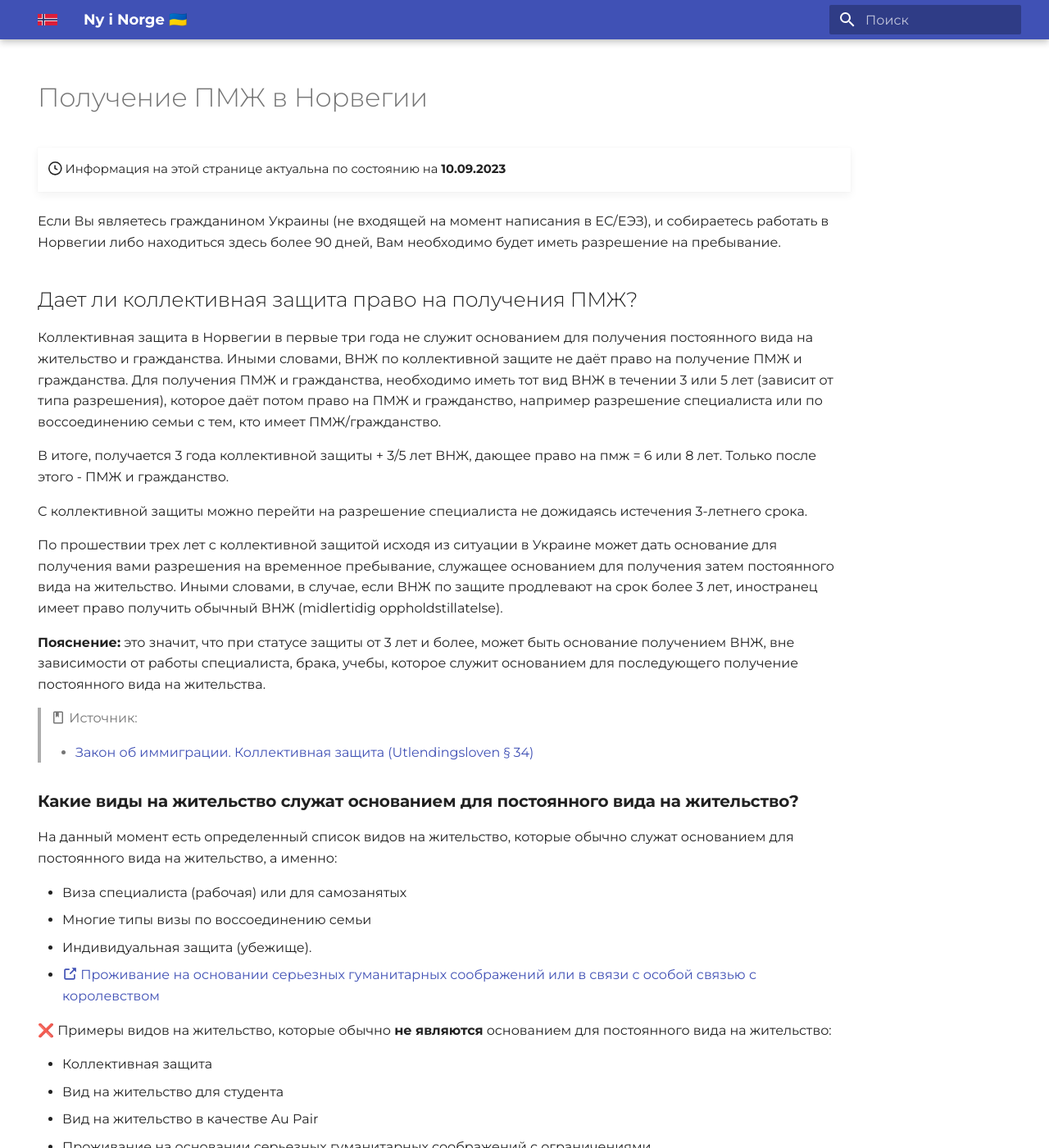
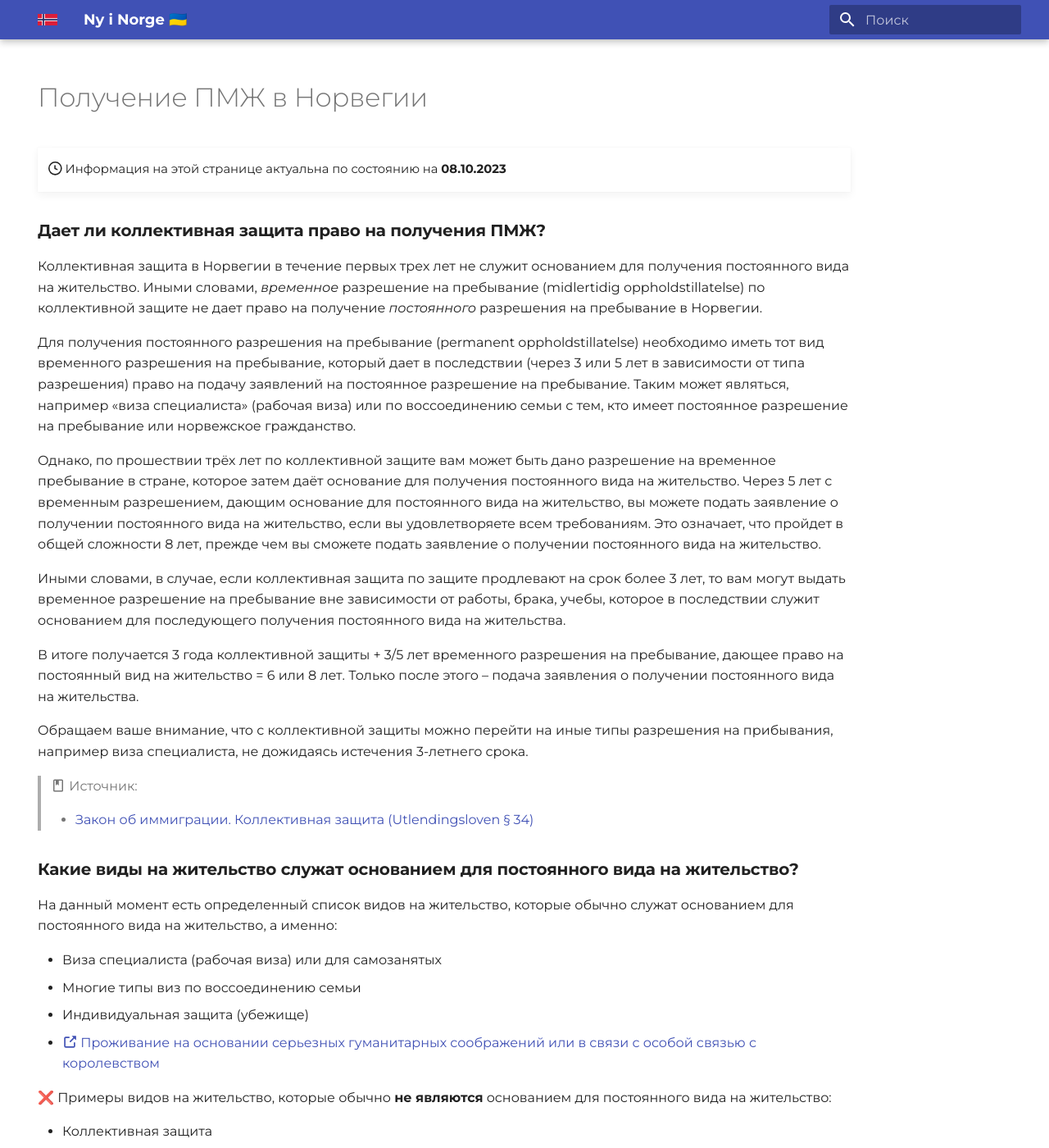
Before and after one commit to nyinorge/nyinorge.github.io, an MkDocs documentation site: the page built from docs/permanent-oppholdstillatelse.md, in a window 1280 px wide and 1400 px high. Shown: the whole window at 82% size. Built offline with MkDocs 1.6.1 and Material for MkDocs 9.7.7, drawn with Linux system fonts in a browser that asks for light colours; some of the changed text lies outside the part shown.

Commit message:
Update kollektiv-beskyttelse.md and permanent-oppholdstillatelse.md

```diff
--- a/docs/permanent-oppholdstillatelse.md
+++ b/docs/permanent-oppholdstillatelse.md
@@ -6,23 +6,21 @@ hide:
 ---
 
 !!! updated ""
-    :octicons-clock-16: Информация на этой странице актуальна по состоянию на **10.09.2023**
+    :octicons-clock-16: Информация на этой странице актуальна по состоянию на **08.10.2023**
 
-Если Вы являетесь гражданином Украины (не входящей на момент написания в ЕС/ЕЭЗ), и собираетесь работать в Норвегии либо находиться здесь более 90 дней, Вам необходимо будет иметь разрешение на пребывание.
+## Дает ли коллективная защита право на получения ПМЖ?
 
+Коллективная защита в Норвегии в течение первых трех лет не служит основанием для получения постоянного вида на жительство. Иными словами, *временное* разрешение на пребывание (midlertidig oppholdstillatelse) по коллективной защите не дает право на получение *постоянного* разрешения на пребывание в Норвегии.
 
-# Дает ли коллективная защита право на получения ПМЖ?
+Для получения постоянного разрешения на пребывание (permanent oppholdstillatelse) необходимо иметь тот вид временного разрешения на пребывание, который дает в последствии (через 3 или 5 лет в зависимости от типа разрешения) право на подачу заявлений на постоянное разрешение на пребывание. Таким может являться, например «виза специалиста» (рабочая виза) или по воссоединению семьи с тем, кто имеет постоянное разрешение на пребывание или норвежское гражданство.
 
-Коллективная защита в Норвегии в первые три года не служит основанием для получения постоянного вида на жительство и гражданства. Иными словами, ВНЖ по коллективной защите не даёт право на получение ПМЖ и гражданства. Для получения ПМЖ и гражданства, необходимо иметь тот вид ВНЖ в течении 3 или 5 лет (зависит от типа разрешения), которое даёт потом право на ПМЖ и гражданство, например разрешение специалиста или по воссоединению семьи с тем, кто имеет ПМЖ/гражданство.
+Однако, по прошествии трёх лет по коллективной защите вам может быть дано разрешение на временное пребывание в стране, которое затем даёт основание для получения постоянного вида на жительство. Через 5 лет с временным разрешением, дающим основание для постоянного вида на жительство, вы можете подать заявление о получении постоянного вида на жительство, если вы удовлетворяете всем требованиям. Это означает, что пройдет в общей сложности 8 лет, прежде чем вы сможете подать заявление о получении постоянного вида на жительство.
 
-В итоге, получается 3 года коллективной защиты + 3/5 лет ВНЖ, дающее право на пмж = 6 или 8 лет. Только после этого - ПМЖ и гражданство.
+Иными словами, в случае, если коллективная защита по защите продлевают на срок более 3 лет, то вам могут выдать временное разрешение на пребывание вне зависимости от работы, брака, учебы, которое в последствии служит основанием для последующего получения постоянного вида на жительства.
 
-С коллективной защиты можно перейти на разрешение специалиста не дожидаясь истечения 3-летнего срока.
+В итоге получается 3 года коллективной защиты + 3/5 лет временного разрешения на пребывание, дающее право на постоянный вид на жительство = 6 или 8 лет. Только после этого – подача заявления о получении постоянного вида на жительства.
 
-По прошествии трех лет с коллективной
-защитой исходя из ситуации в Украине может дать основание для получения вами разрешения на временное пребывание, служащее основанием для получения затем постоянного вида на жительство. Иными словами, в случае, если ВНЖ по защите продлевают на срок более 3 лет, иностранец имеет право получить обычный ВНЖ (midlertidig oppholdstillatelse).
-
-**Пояснение:** это значит, что при статусе защиты от 3 лет и более, может быть основание получением ВНЖ, вне зависимости от работы специалиста, брака, учебы, которое служит основанием для последующего получение постоянного вида на жительства.
+Обращаем ваше внимание, что с коллективной защиты можно перейти на иные типы разрешения на прибывания, например виза специалиста, не дожидаясь истечения 3-летнего срока.
 
 > :material-book-outline: Источник:
 >
@@ -32,9 +30,9 @@ hide:
 
 На данный момент есть определенный список видов на жительство, которые обычно служат основанием для постоянного вида на жительство, а именно:
 
-- Виза специалиста (рабочая) или для самозанятых
-- Многие типы визы по воссоединению семьи
-- Индивидуальная защита (убежище).
+- Виза специалиста (рабочая виза) или для самозанятых
+- Многие типы виз по воссоединению семьи
+- Индивидуальная защита (убежище)
 - [:octicons-link-external-16: Проживание на основании серьезных гуманитарных соображений или в связи с особой связью с королевством](https://udi.no/en/word-definitions/residence-permit-on-humanitarian-grounds/)
 
 ❌ Примеры видов на жительство, которые обычно **не являются** основанием для постоянного вида на жительство:
@@ -53,15 +51,15 @@ hide:
 Три года непрерывного проживания требуется для тех, у кого есть другие типы разрешений, такие как:
 
 - Виза специалиста (рабочая виза)
-- Воссоединение семьи с гражданином Норвегии или Скандинавии.
-- Воссоединения семьи с другим иностранным гражданином, чье проживание не связано с защитой или сильными гуманитарными соображениями.
+- Воссоединение семьи с гражданином Норвегии или Скандинавии
+- Воссоединения семьи с другим иностранным гражданином, чье проживание не связано с защитой или сильными гуманитарными соображениями
 
 Пять лет непрерывного проживания требуется в том числе для тех, кто:
 
-- Имеет индивидуальную защиту.
-- Иметь вид на жительство из-за сильных гуманитарных соображений.
+- Имеет индивидуальную защиту
+- Иметь вид на жительство из-за сильных гуманитарных соображений
 
-Что означает непрерывное проживания, и с какой даты будет исчисляется срок проживания, можно узнать на [:octicons-link-external-16: сайте UDI](https://udi.no/en/word-definitions/calculating-the-residence-period-for-permanent-residence-permits/).
+Что означает непрерывное проживания, и с какой даты исчисляется срок проживания, можно узнать на [:octicons-link-external-16: сайте UDI](https://udi.no/en/word-definitions/calculating-the-residence-period-for-permanent-residence-permits/).
 
 > :material-book-outline: Источники:
 >
```
Also changed, not shown: docs/kollektiv-beskyttelse.md (+16 -12 lines).
